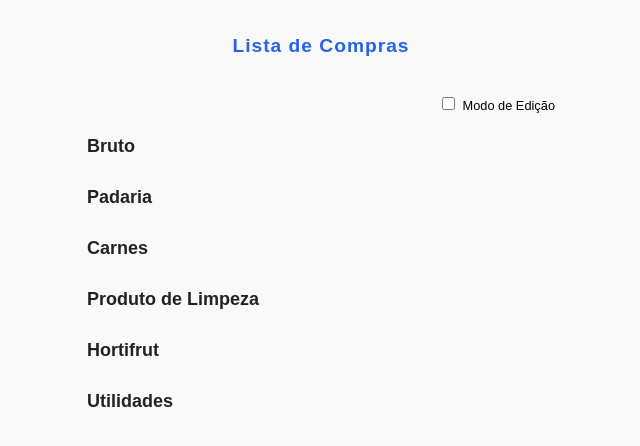
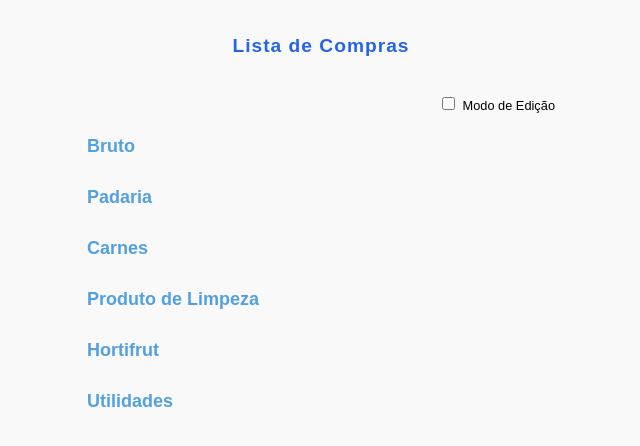
Before and after one commit to ThiagoHouse/ListaDeCompras, a Next.js app: page / in a window 1280 px wide. Shown: the top 446 px of the page, without its empty margins (319-959 px from the left). Built offline with nearby package versions, Linux system fonts and the light colour scheme.

Commit message:
Altera a cor da fonte das categorias

```diff
--- a/src/app/globals.css
+++ b/src/app/globals.css
@@ -117,7 +117,7 @@ body {
   font-size: 18px;
   margin-bottom: 2px;
   margin-top: 16px;
-  color: #222;
+  color: #52a0e0;
 }
 
 
```
